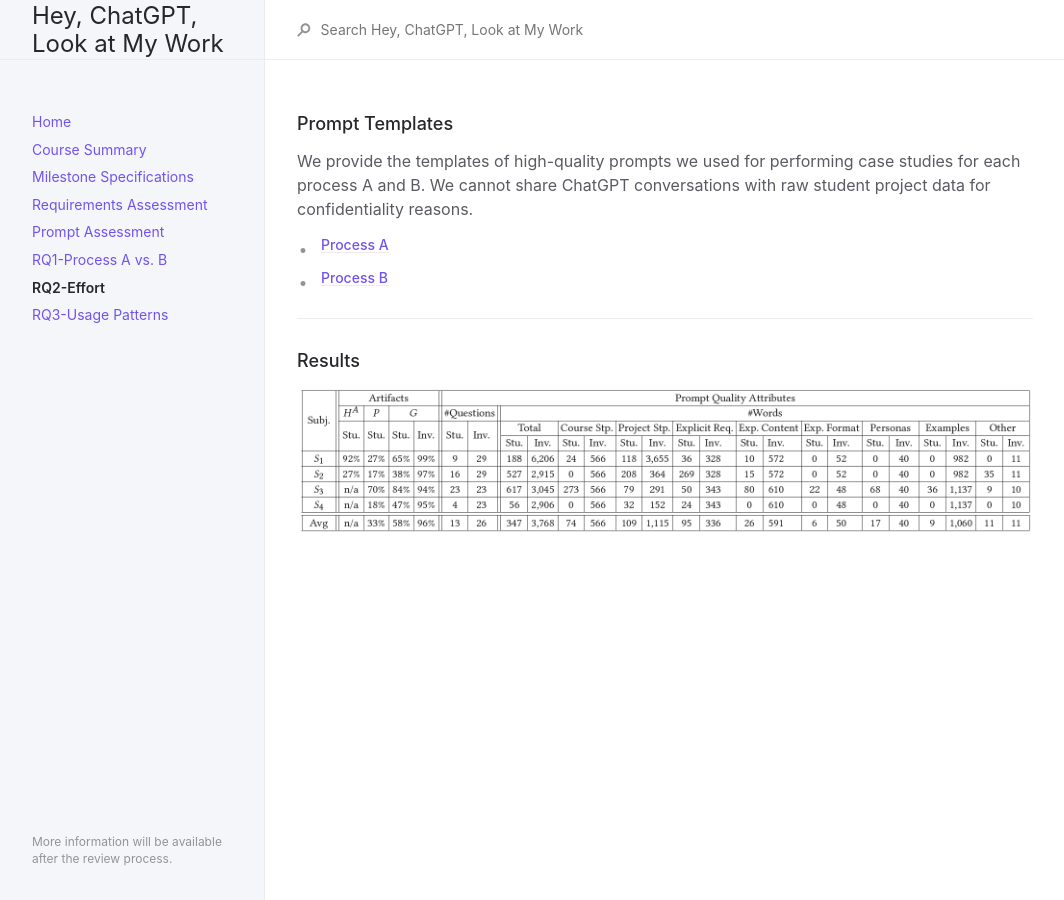
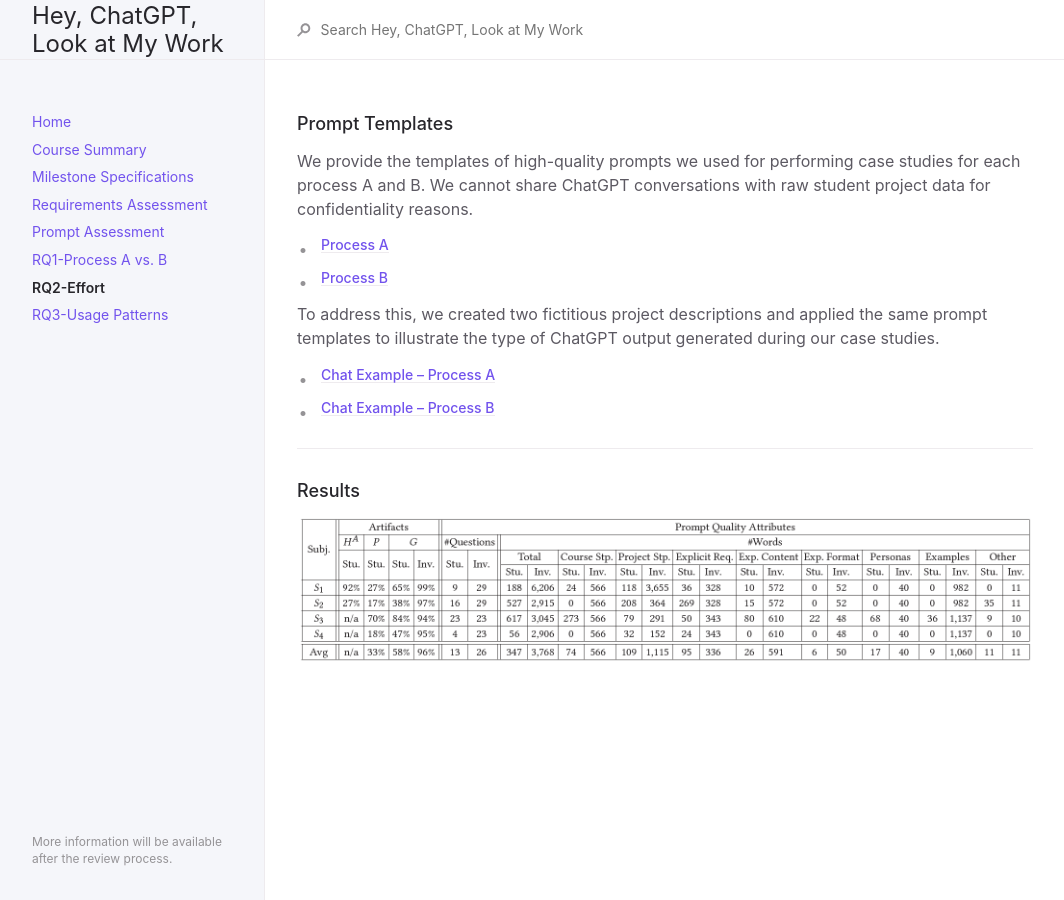
Before and after one commit to anonymousresearcher2020/anonymousresearcher2020.github.io, a Jekyll site: the page built from docs/RQ2.md, in a window 1280 px wide. Shown: the whole page, without its empty margins (107-1171 px from the left). Built offline with Jekyll 4.4.1, drawn with Linux system fonts in a browser that asks for light colours.

Commit message:
adding fictitious examples

```diff
--- a/docs/RQ2.md
+++ b/docs/RQ2.md
@@ -12,6 +12,11 @@ We provide the templates of high-quality prompts we used for performing case stu
 - ##### [Process A](data/Prompts-ProcessA.pdf)
 - ##### [Process B](data/Prompts-ProcessB.pdf)
 
+To address this, we created two fictitious project descriptions and applied the same prompt templates to illustrate the type of ChatGPT output generated during our case studies.
+
+- ##### [Chat Example – Process A](https://chatgpt.com/share/030fff66-efdc-4afc-88b1-c21d0ffc6d4b)
+- ##### [Chat Example – Process B](https://chatgpt.com/share/3b454da2-0d7b-45e6-b0f4-3f44b9d7815a)
+
 ---
 
 ### Results
```
